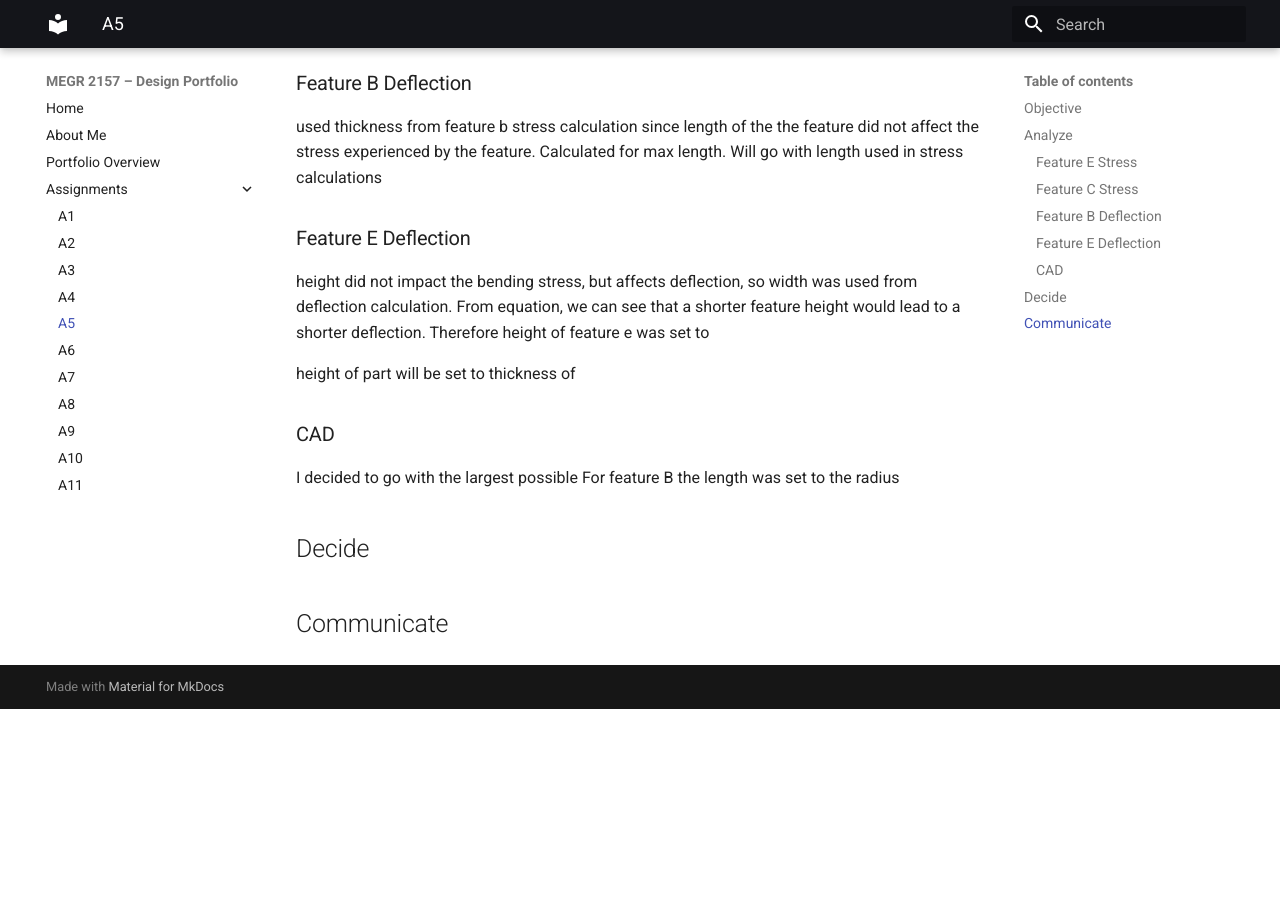
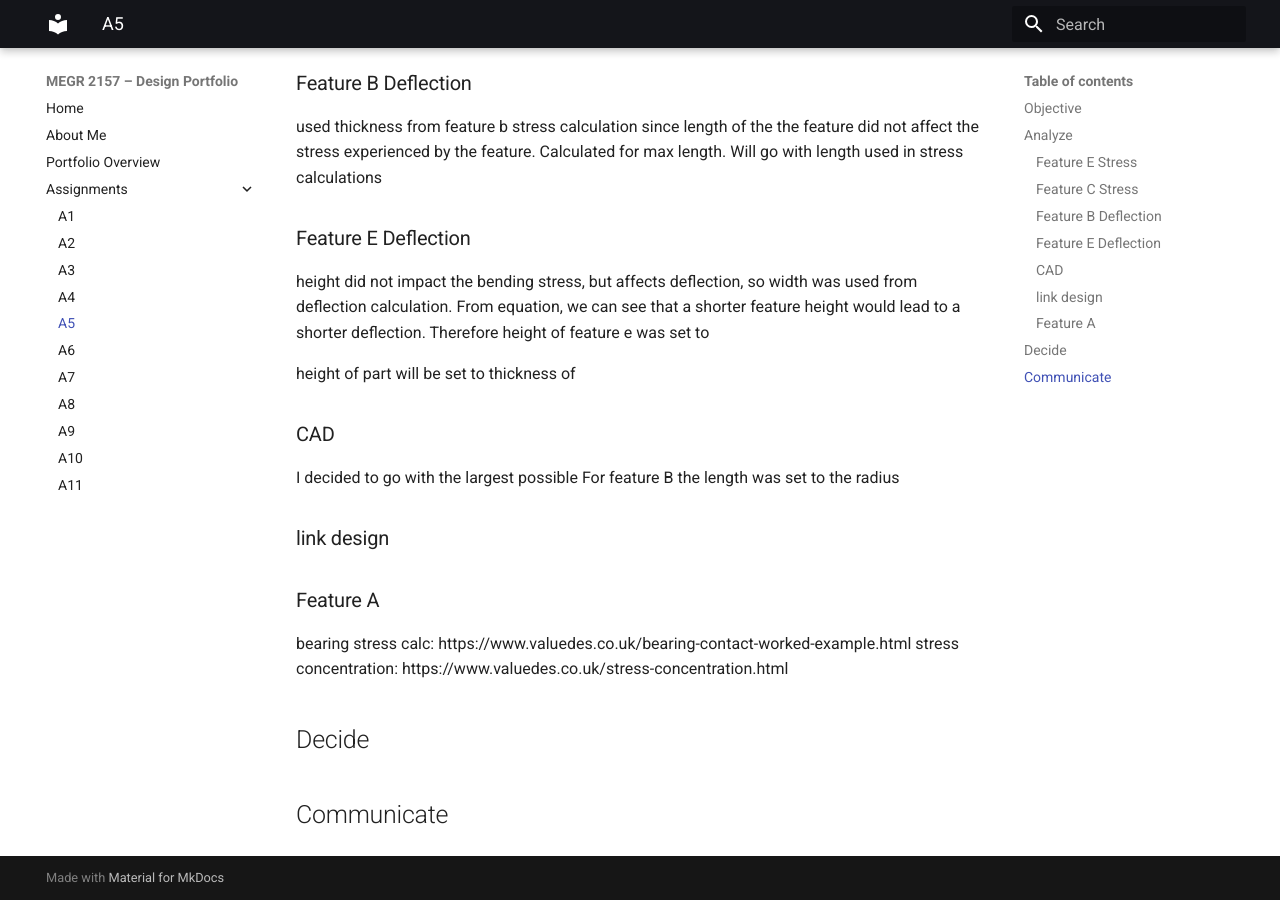
Before and after one commit to mbsibelius/megr2156-portfolio-mbs, an MkDocs documentation site: the page built from docs/assignments/A05/index.md, in a window 1280 px wide and 900 px high, scrolled down 960 px. Built offline with MkDocs 1.6.1 and Material for MkDocs 9.7.7, drawn with Linux system fonts in a browser that asks for light colours; before the commit the page ends 1669 px from its top, so only the background shows below that.

Commit message:
Add links for Feature A in index.md
Added links for bearing stress calculation and stress concentration.

```diff
--- a/docs/assignments/A05/index.md
+++ b/docs/assignments/A05/index.md
@@ -37,6 +37,12 @@ height of part will be set to thickness of
 ### CAD
 I decided to go with the largest possible
 For feature B the length was set to the radius
+### link design
+
+### Feature A
+bearing stress calc: https://www.valuedes.co.uk/bearing-contact-worked-example.html
+stress concentration:
+https://www.valuedes.co.uk/stress-concentration.html
 
 ## Decide
 
```
